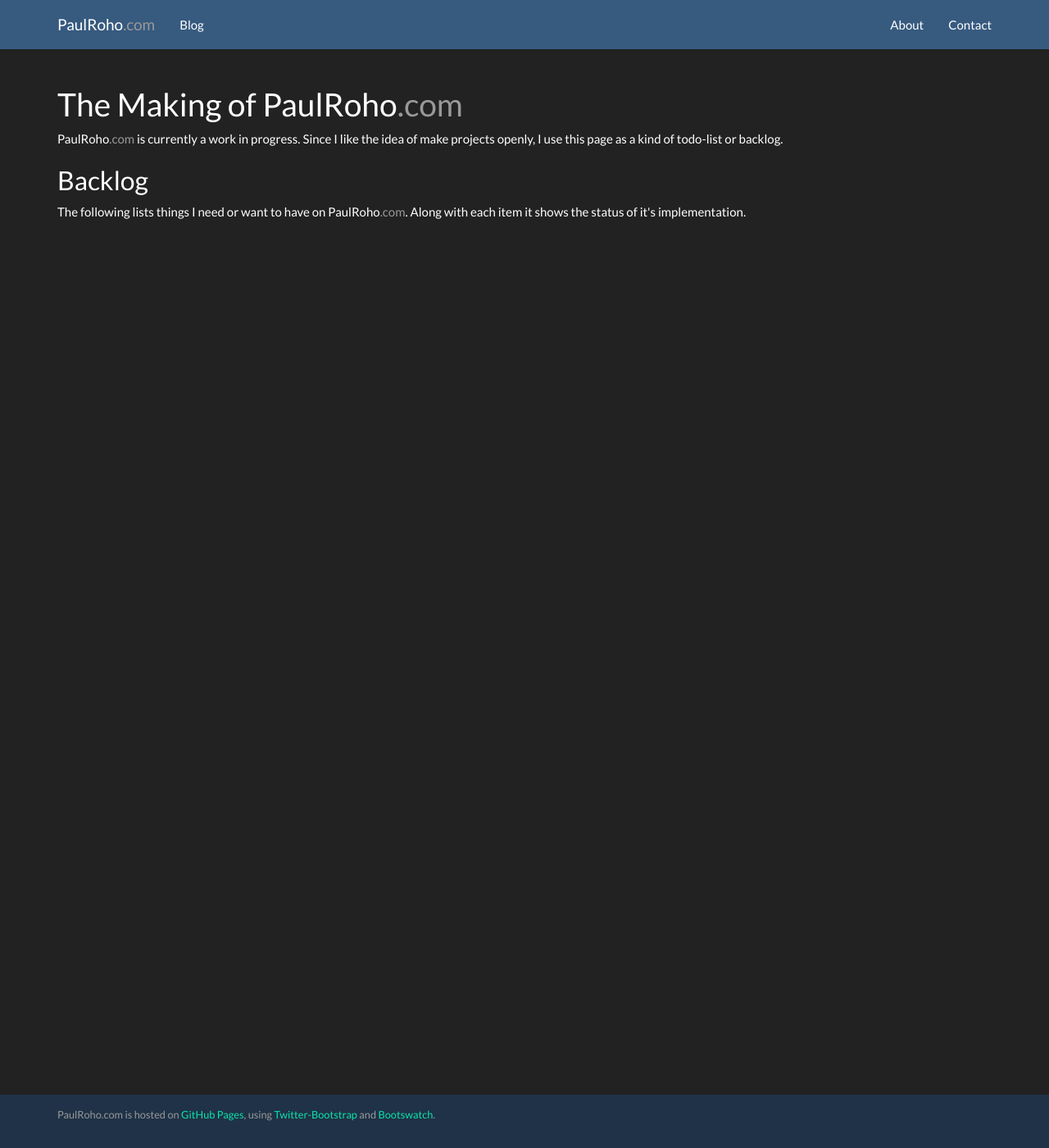
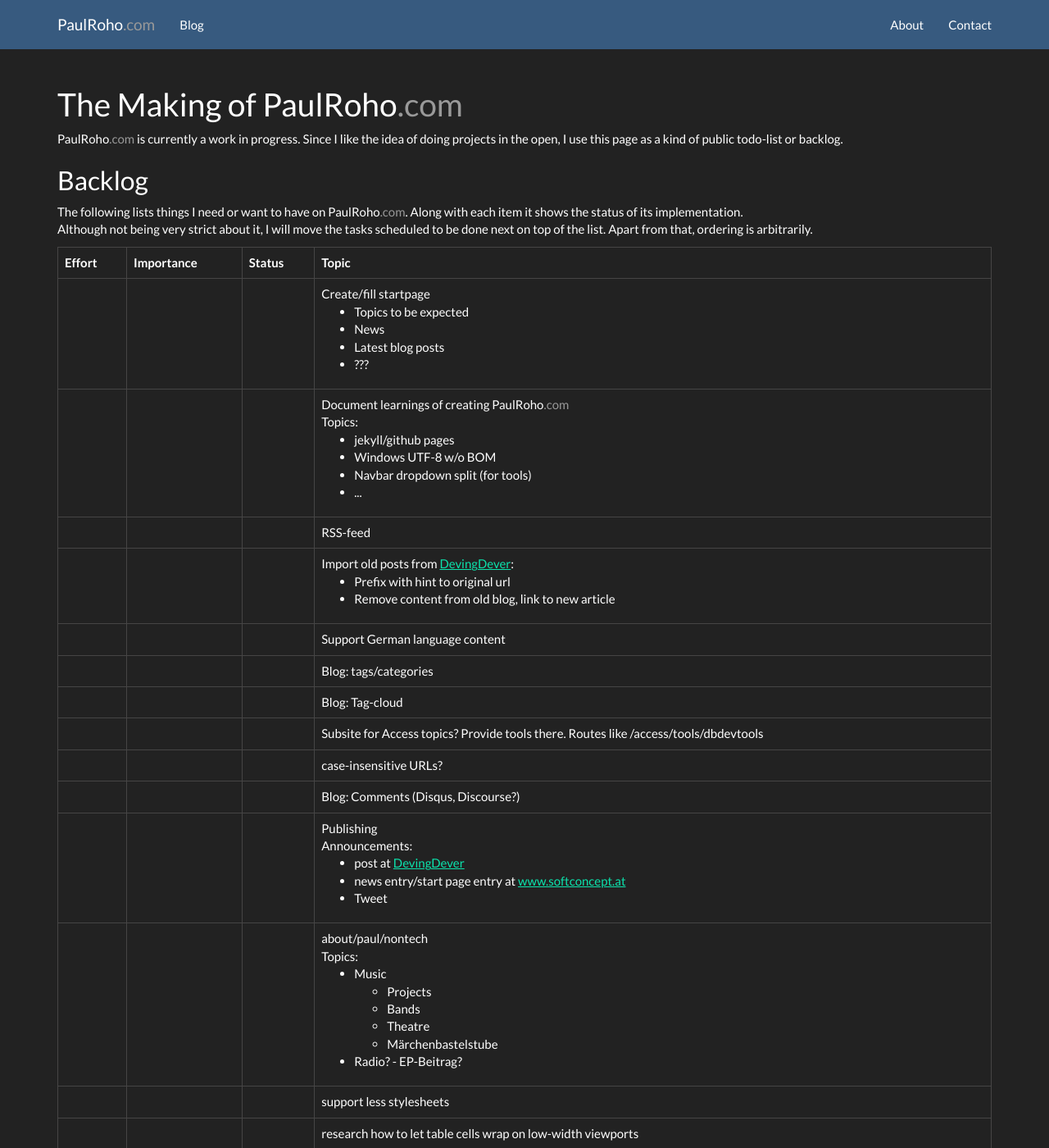
Before and after one commit to paulroho/paulroho.github.io, a Jekyll site: the page built from projects/paulroho.com/makingof/index.html, in a window 1280 px wide and 1400 px high. Shown: the whole window at 82% size. Built offline with Jekyll 4.4.1, drawn with Linux system fonts in a browser that asks for light colours; nearby versions of some CDN libraries; some of the changed text lies outside the part shown.

Commit message:
projects/paulroho.com/makingof

```diff
--- a/projects/paulroho.com/index.html
+++ b/projects/paulroho.com/index.html
@@ -38,6 +38,6 @@ layout: default
 </table>
 
 <p>I was never happy with the idea of maintaining several sources on the web. Since it was rather obvious that I might not collect enough content to keep multiple blogs alive, I just blogged sparsely on my <a href="http://devingdever.blogspot.com">technical blog</a>, hosted on <a href="http://blogspot.com">Blogspot</a>, Google's blogging platform. Although that platform is a nice and easy way to get started with a blog, I always wanted to have more control over the structure and HTML that is generated.</p>
-<p>With the advent of <a href="http://pages.github.com">GitHub pages</a> and the <a href="http://jekyllrb.com">Jekyll static site generator</a>, and since I try to speed myself up using git, I wanted to give this platform a try.<br/>
+<p>With the advent of <a href="http://pages.github.com">GitHub pages</a> and the <a href="http://jekyllrb.com">Jekyll static site generator</a>, and since I try to speed myself up using git, I wanted to give this platform a try. Jekyll on GitHub pages promises to be a great way of having total control over the structure of the site, the content as it goes over the wire (i.e. the rendered HTML incl. CSS), scripting capabilities, and full blogging awareness. That seems to be a perfect match for the things I want to do.<br/>
 See the outcome here on {{ site.urlhtml }}.</p>
 <p>If you are interesting in the genesis of {{ site.urlhtml }}, checkout <a href="/projects/paulroho.com/makingof">Making of {{ site.urlhtml }}.</a></p>
--- a/projects/paulroho.com/makingof/index.html
+++ b/projects/paulroho.com/makingof/index.html
@@ -3,22 +3,137 @@ layout: default
 ---
 <h1>The Making of {{ site.urlhtml }}</h1>
 
-<p>{{ site.urlhtml }} is currently a work in progress. Since I like the idea of make projects openly, I use this page as a kind of todo-list or backlog.</p>
+<p>{{ site.urlhtml }} is currently a work in progress. Since I like the idea of doing projects in the open, I use this page as a kind of public todo-list or backlog.</p>
 
 <h2>Backlog</h2>
-<p>The following lists things I need or want to have on {{ site.urlhtml }}. Along with each item it shows the status of it's implementation.</p>
+<p>The following lists things I need or want to have on {{ site.urlhtml }}. Along with each item it shows the status of its implementation.<br/>Although not being very strict about it, I will move the tasks scheduled to be done next on top of the list. Apart from that, ordering is arbitrarily.</p>
 
-<table class="table">
-<thead></thead>
+<table class="table table-bordered">
+<thead>
 <tr>
-<th></th>
-<th></th>
-<th></th>
+<th class="tag-column">Effort</th>
+<th class="tag-column">Importance</th>
+<th class="tag-column">Status</th>
+<th>Topic</th>
 </tr>
-<body></body>
+</thead>
+<tbody>
 <tr>
-<td></td>
-<td></td>
-<td></td>
+<td class="effort-medium"></td>
+<td class="importance-asap"></td>
+<td class="status-todo"></td>
+<td>Create/fill startpage<ul><li>Topics to be expected</li><li>News</li><li>Latest blog posts</li><li>???</li></ul></td>
 </tr>
+<tr>
+<td class="effort-high"></td>
+<td class="importance-asap"></td>
+<td class="status-todo"></td>
+<td>Document learnings of creating {{ site.urlhtml }}<br/>Topics:<ul><li>jekyll/github pages</li><li>Windows UTF-8 w/o BOM</li><li>Navbar dropdown split (for tools)</li><li>...</li></ul></td>
+</tr>
+<tr>
+<td class="effort-medium"></td>
+<td class="importance-soon"></td>
+<td class="status-todo"></td>
+<td>RSS-feed</td>
+</tr>
+<tr>
+<td class="effort-high"></td>
+<td class="importance-asap"></td>
+<td class="status-todo"></td>
+<td>Import old posts from <a href="http://devingdever.blogspot.com">DevingDever</a>:
+<ul><li>Prefix with hint to original url</li><li>Remove content from old blog, link to new article</li></ul></td>
+</tr>
+<tr>
+<td class="effort-high"></td>
+<td class="importance-soon"></td>
+<td class="status-todo"></td>
+<td>Support German language content</td>
+</tr>
+<tr>
+<td class="effort-medium"></td>
+<td class="importance-soon"></td>
+<td class="status-todo"></td>
+<td>Blog: tags/categories</td>
+</tr>
+<tr>
+<td class="effort-medium"></td>
+<td class="importance-soon"></td>
+<td class="status-todo"></td>
+<td>Blog: Tag-cloud</td>
+</tr>
+<tr>
+<td class="effort-medium"></td>
+<td class="importance-asap"></td>
+<td class="status-todo"></td>
+<td>Subsite for Access topics? Provide tools there. Routes like /access/tools/dbdevtools</td>
+</tr>
+<tr>
+<td class="effort-medium"></td>
+<td class="importance-soon"></td>
+<td class="status-todo"></td>
+<td>case-insensitive URLs?</td>
+</tr>
+<tr>
+<td class="effort-medium"></td>
+<td class="importance-asap"></td>
+<td class="status-todo"></td>
+<td>Blog: Comments (Disqus, Discourse?)</td>
+</tr>
+<tr>
+<td class="effort-low"></td>
+<td class="importance-asap"></td>
+<td class="status-todo"></td>
+<td>Publishing<br/>Announcements:<ul><li>post at <a href="http://devingdever.blogspot.com">DevingDever</a></li><li>news entry/start page entry at <a href="http://softconcept.at">www.softconcept.at</a></li><li>Tweet</li></ul></td>
+</tr>
+<tr>
+<td class="effort-medium"></td>
+<td class="importance-later"></td>
+<td class="status-todo"></td>
+<td>about/paul/nontech<br/>Topics:<ul><li>Music<ul><li>Projects</li><li>Bands</li><li>Theatre</li><li>M&auml;rchenbastelstube</li></ul></li><li>Radio? - EP-Beitrag?</li></ul></td>
+</tr>
+<tr>
+<td class="effort-medium"></td>
+<td class="importance-later"></td>
+<td class="status-todo"></td>
+<td>support less stylesheets</li></ul></td>
+</tr>
+<tr>
+<td class="effort-medium"></td>
+<td class="importance-soon"></td>
+<td class="status-todo"></td>
+<td>research how to let table cells wrap on low-width viewports</li></ul></td>
+</tr>
+</tbody>
 </table>
+
+<h2>Tasks Done</h2>
+<table class="table table-bordered">
+<thead>
+<tr>
+<th class="tag-column">Effort</th>
+<th class="tag-column">Importance</th>
+<th class="tag-column">Status</th>
+<th>Topic</th>
+</tr>
+</thead>
+<tbody>
+<tr>
+<td class="effort-medium"></td>
+<td class="importance-soon"></td>
+<td class="status-done"></td>
+<td>Fill /about</td>
+</tr>
+<tr>
+<td class="effort-low"></td>
+<td class="importance-asap"></td>
+<td class="status-done"></td>
+<td>Fill /contact</td>
+</tr>
+<tr>
+<td class="effort-medium"></td>
+<td class="importance-later"></td>
+<td class="status-done"></td>
+<td>Provide footer</td>
+</tr>
+</tbody>
+</table>
```
Also changed, not shown: stylesheets/backlog.css (added, +70 -0 lines).
